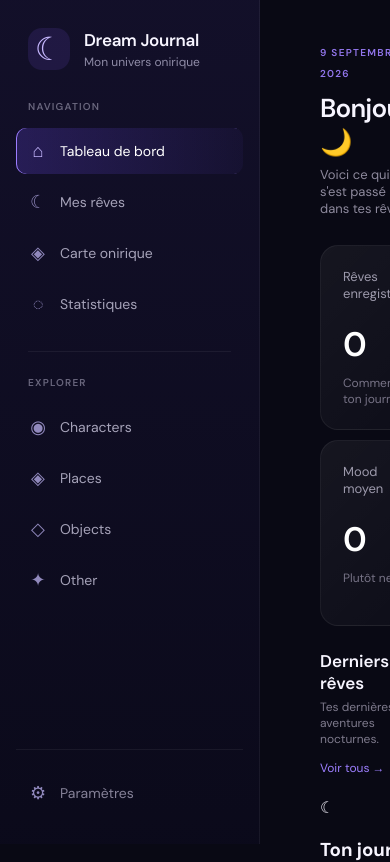
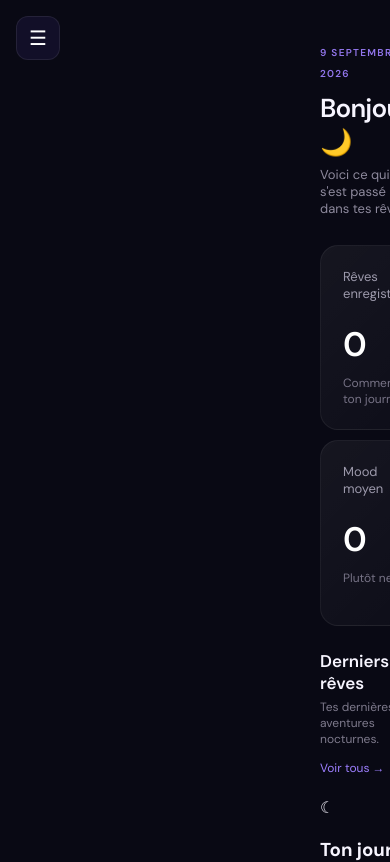
Before and after one commit to bugeiisha/dreAm-journAl, a React (Vite) app: page / in a window 390 px wide. Shown: the top 862 px of the page. Built offline with nearby package versions, Linux system fonts and the light colour scheme.

Commit message:
menu burger

```diff
--- a/src/components/Sidebar.css
+++ b/src/components/Sidebar.css
@@ -152,3 +152,58 @@
 .settings-button {
   color: #858197;
 }
+/* =========================
+   MENU HAMBURGER (mobile)
+========================= */
+
+.menu-toggle {
+  display: none; /* caché par défaut, visible seulement sur mobile */
+}
+
+.sidebar-overlay {
+  display: none;
+}
+
+@media (max-width: 768px) {
+  .menu-toggle {
+    position: fixed;
+    top: 16px;
+    left: 16px;
+    z-index: 1001;
+
+    display: flex;
+    align-items: center;
+    justify-content: center;
+    width: 44px;
+    height: 44px;
+
+    color: #ffffff;
+    font-size: 20px;
+
+    background: rgba(19, 16, 42, 0.95);
+    border: 1px solid rgba(255, 255, 255, 0.08);
+    border-radius: 12px;
+    cursor: pointer;
+  }
+
+  .sidebar-overlay {
+    display: block;
+    position: fixed;
+    inset: 0;
+    z-index: 999;
+
+    background: rgba(0, 0, 0, 0.5);
+  }
+
+  .sidebar {
+    z-index: 1000;
+
+    width: 260px;
+    transform: translateX(-100%);
+    transition: transform 0.25s ease;
+  }
+
+  .sidebar-open {
+    transform: translateX(0);
+  }
+}
--- a/src/components/Sidebar.jsx
+++ b/src/components/Sidebar.jsx
@@ -1,3 +1,4 @@
+import { useState } from 'react'
 import { NavLink } from 'react-router-dom'
 import './Sidebar.css'
 
@@ -16,8 +17,25 @@ const tagsNavigation = [
 ]
 
 function Sidebar() {
+  const [isOpen, setIsOpen] = useState(false)
+
+  const closeMenu = () => setIsOpen(false)
+
   return (
-    <aside className="sidebar">
+    <>
+      {/* Bouton hamburger, visible seulement en mobile via le CSS */}
+      <button
+        className="menu-toggle"
+        onClick={() => setIsOpen(!isOpen)}
+        aria-label="Ouvrir le menu"
+      >
+        {isOpen ? '✕' : '☰'}
+      </button>
+
+      {/* Overlay sombre derrière le menu ouvert, ferme au clic */}
+      {isOpen && <div className="sidebar-overlay" onClick={closeMenu} />}
+
+      <aside className={`sidebar ${isOpen ? 'sidebar-open' : ''}`}>
         <div className="sidebar-logo">
           <div className="moon-icon">☾</div>
 
@@ -36,6 +54,7 @@ function Sidebar() {
                 key={item.label}
                 to={item.path}
                 end={item.path === '/'}
+                onClick={closeMenu}
                 className={({ isActive }) =>
                   `nav-item ${isActive ? 'active' : ''}`
                 }
@@ -55,6 +74,7 @@ function Sidebar() {
               <NavLink
                 key={item.label}
                 to={item.path}
+                onClick={closeMenu}
                 className={({ isActive }) =>
                   `nav-item ${isActive ? 'active' : ''}`
                 }
@@ -67,12 +87,13 @@ function Sidebar() {
         </nav>
 
         <div className="sidebar-footer">
-        <NavLink to="/parametres" className="settings-button">
+          <NavLink to="/parametres" className="settings-button" onClick={closeMenu}>
             <span className="nav-icon">⚙</span>
             Paramètres
           </NavLink>
         </div>
       </aside>
+    </>
   )
 }
 
```
Lines whose indentation alone changed are shown as unchanged.
